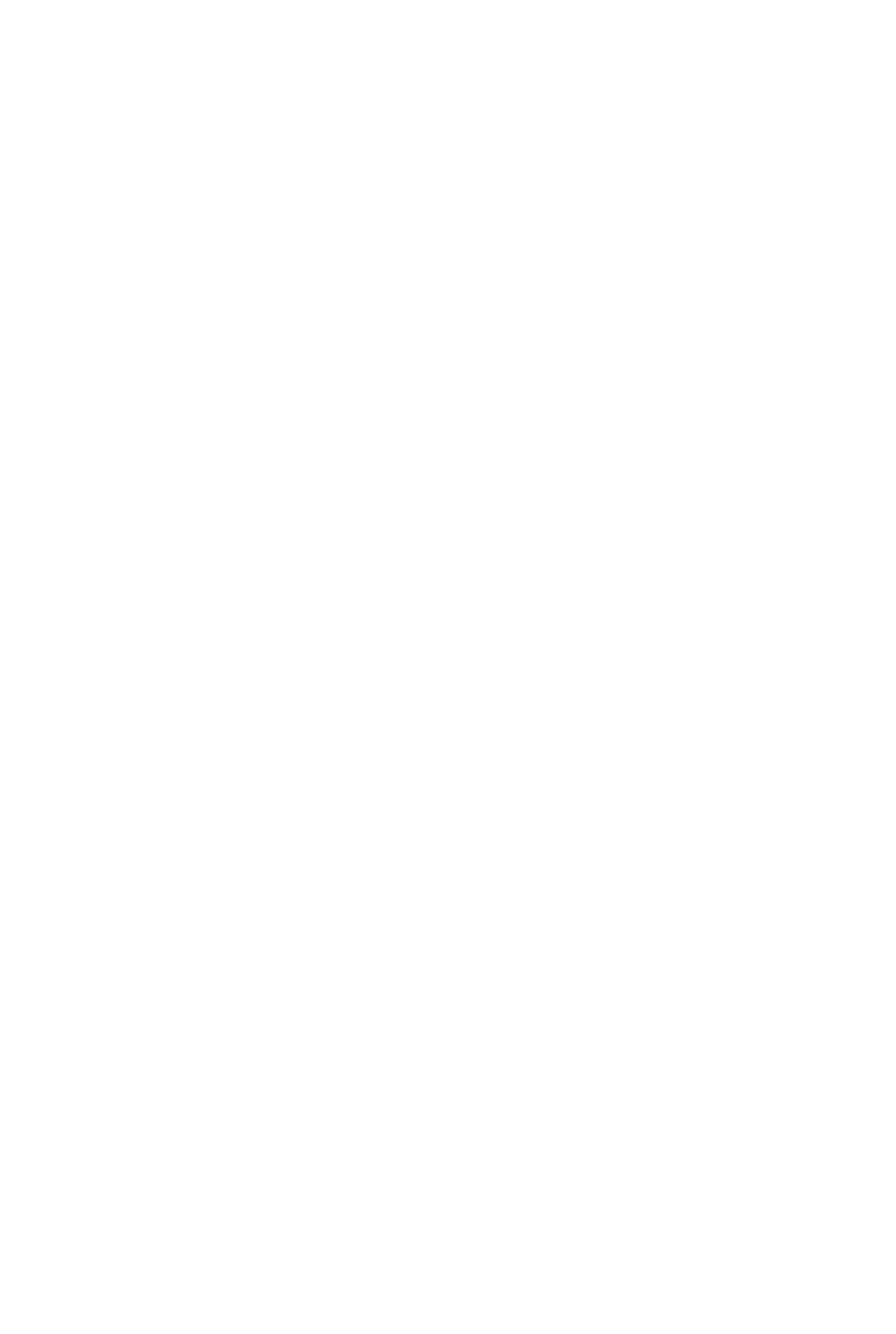
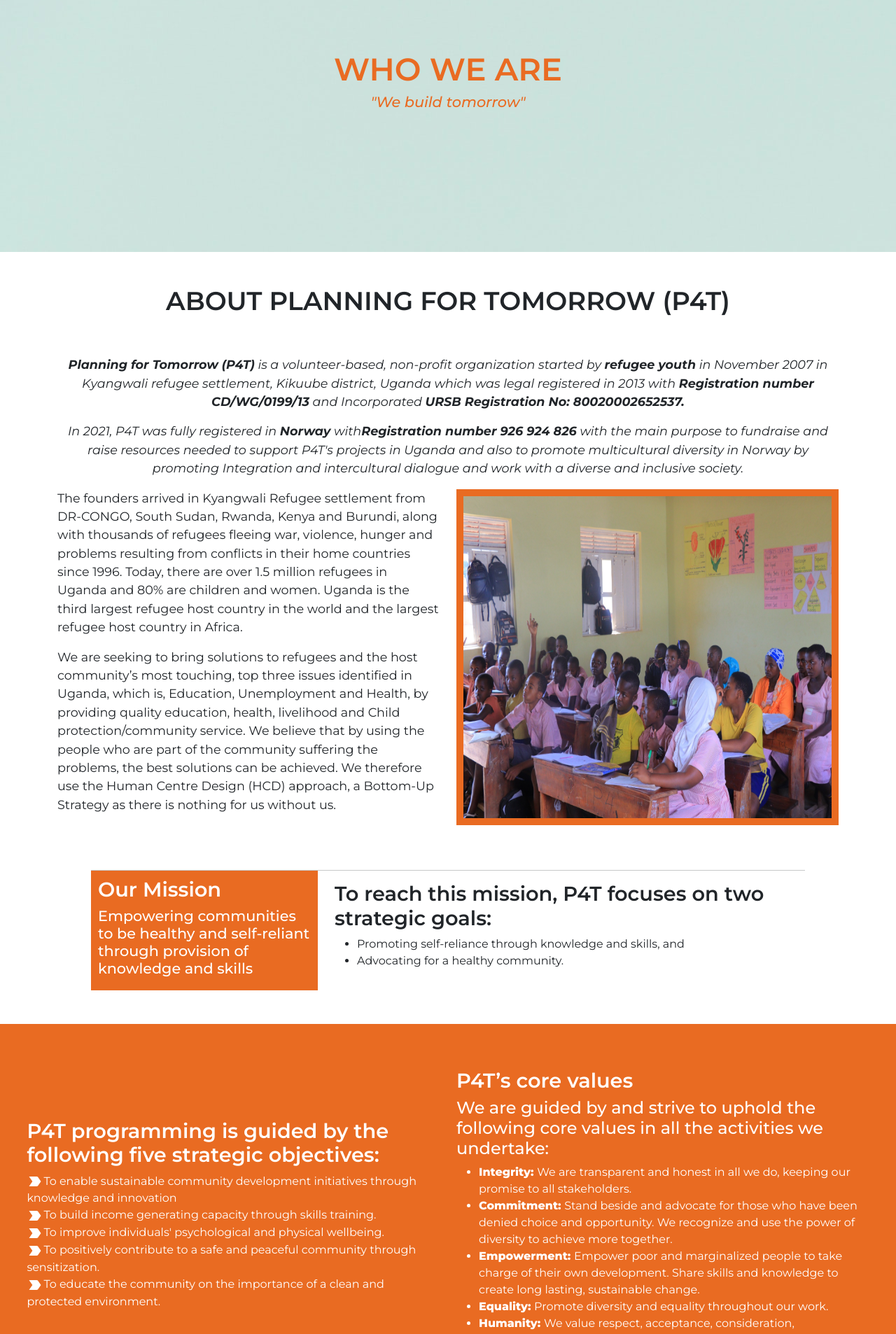
Before and after one commit to kwamboka1/p4t, a React (Create React App) app: page /who-we-are in a window 1280 px wide. Before the commit this address had no page. Shown: the part 120-2026 px from the top of the page at 70% size. Before the commit the page ends 800 px from the top, so only its background shows below. Built offline with nearby package versions, Linux system fonts and the light colour scheme.

Commit message:
added who-we-are content

```diff
--- a/src/App.jsx
+++ b/src/App.jsx
@@ -17,7 +17,7 @@
           />
           <Route
             exact
-            path='/about'
+            path='/who-we-are'
             element={<About />}
           />
         </Routes>
--- a/src/components/navbar/Navbar.jsx
+++ b/src/components/navbar/Navbar.jsx
@@ -52,7 +52,7 @@
                             </Link>
                             <ul className="dropdown-menu dropdown-menu-light">
                                 <li>
-                                    <Link to="" className="dropdown-item" >Who we are</Link>
+                                    <Link to="/who-we-are" className="dropdown-item" >Who we are</Link>
                                 </li>
                                 <li>
                                     <Link to="" className="dropdown-item" >Our Team</Link>
--- a/src/index.scss
+++ b/src/index.scss
@@ -27,11 +27,12 @@
 }
 
 h2 {
-  font-size: 3rem;
+  font-size: 2.8rem;
+  font-weight: 600;
 }
 
 h3 {
-  font-size: 2.5rem;
+  font-size: 2.3rem;
   font-weight: 600;
 }
 
@@ -66,3 +67,7 @@
   background-color: var(--main-orange);
   padding: 5% 3%;
 }
+
+.intro-text {
+  color: var(--main-orange);
+}
--- a/src/pages/about/About.jsx
+++ b/src/pages/about/About.jsx
@@ -1,12 +1,163 @@
+import Footer from '../../components/footer/Footer';
 import Navbar from '../../components/navbar/Navbar';
 import './about.scss';
 import React from 'react';
+import abtImg from '../../assets/p4t-pupils.jpeg';
+import LabelImportantIcon from '@mui/icons-material/LabelImportant';
 
 const About = () => {
     return (
         <div>
             <Navbar />
-            <h1>About</h1>
+            <div className='about'>
+                <div className='text-center intro-text'>
+                    <h2>WHO WE ARE</h2>
+                    <h6><em>"We build tomorrow"</em></h6>
+                </div>
+            </div>
+            <div className='container abt-text'>
+                <div className='row'>
+                    <h3 className='text-center py-5'>ABOUT PLANNING FOR TOMORROW (P4T)</h3>
+                    <p className='text-center'>
+                        <em>
+                            <strong>Planning for Tomorrow (P4T)</strong> is a volunteer-based,
+                            non-profit organization started by <strong>refugee youth</strong> in
+                            November 2007 in Kyangwali refugee settlement, Kikuube district, Uganda
+                            which was legal registered in 2013 with <strong>Registration number
+                            CD/WG/0199/13</strong> and Incorporated <strong>URSB Registration No:
+                            80020002652537.</strong>
+                        </em>
+                    </p>
+                    <p className='text-center'>
+                        <em>
+                            In 2021, P4T was fully registered in <strong>Norway</strong> with
+                            <strong>Registration number 926 924 826</strong> with the main purpose
+                            to fundraise and raise resources needed to support P4T's projects in Uganda
+                            and also to promote multicultural diversity in Norway by promoting
+                            Integration and intercultural dialogue and work with a diverse and inclusive society.
+                        </em>
+                    </p>
+                    <div className='col-md-6'>
+                        <p>
+                            The founders arrived in Kyangwali Refugee settlement from DR-CONGO,
+                            South Sudan, Rwanda, Kenya and Burundi, along with thousands of refugees
+                            fleeing war, violence, hunger and problems resulting from conflicts in
+                            their home countries since 1996. Today, there are over 1.5 million refugees
+                            in Uganda and 80% are children and women. Uganda is the third largest
+                            refugee host country in the world and the largest refugee host country
+                            in Africa.
+                        </p>
+                        <p>
+                            We are seeking to bring solutions to refugees and the host community’s most
+                            touching, top three issues identified in Uganda, which is, Education,
+                            Unemployment and Health, by providing quality education, health, livelihood
+                            and Child protection/community service. We believe that by using the people
+                            who are part of the community suffering the problems, the best solutions
+                            can be achieved. We therefore use the Human Centre Design (HCD) approach,
+                            a Bottom-Up Strategy as there is nothing for us without us.
+                        </p>
+                    </div>
+                    <div className='col-md-6'>
+                        <img
+                            src={abtImg}
+                            alt=''
+                            width='100%'
+                            height='100%'
+                        />
+                    </div>
+                </div>
+                <div className='p-5'>
+                    <hr />
+                    <div className='row'>
+                        <div className='col-lg-4'>
+                            <div className='mission'>
+                                <h5>Our Mission</h5>
+                                <h6>
+                                    Empowering communities to be healthy and self-reliant through
+                                    provision of knowledge and skills
+                                </h6>
+                            </div>
+                        </div>
+                        <div className='col-lg-8'>
+                            <h5>To reach this mission, P4T focuses on two strategic goals:</h5>
+                            <ul>
+                                <li>
+                                    Promoting self-reliance through knowledge and skills, and
+                                </li>
+                                <li>
+                                    Advocating for a healthy community.
+                                </li>
+                            </ul>
+                        </div>
+                    </div>
+                </div>
+            </div>
+            <div className='section-bg'>
+                <div className='row'>
+                    <div className='col-md-6 pt-5'>
+                        <h5 className='pt-4'>
+                            P4T programming is guided by the following five strategic objectives:
+                        </h5>
+                        <div>
+                            <LabelImportantIcon />
+                            <span>To enable sustainable community development initiatives through knowledge and innovation</span>
+                        </div>
+                        <div>
+                            <LabelImportantIcon />
+                            <span>To build income generating capacity through skills training.</span>
+                        </div>
+                        <div>
+                            <LabelImportantIcon />
+                            <span>To improve individuals' psychological and physical wellbeing.</span>
+                        </div>
+                        <div>
+                            <LabelImportantIcon />
+                            <span>To positively contribute to a safe and peaceful community through sensitization.</span>
+                        </div>
+                        <div>
+                            <LabelImportantIcon />
+                            <span>To educate the community on the importance of a clean and protected environment.</span>
+                        </div>
+                    </div>
+                    <div className='col-md-6'>
+                        <h5>
+                            P4T’s core values
+                        </h5>
+                        <h6>
+                            We are guided by and strive to uphold the following core values in all
+                            the activities we undertake:
+                        </h6>
+                        <ul>
+                            <li>
+                                <strong>Integrity: </strong>
+                                We are transparent and honest in all we do, keeping our promise to all stakeholders.
+                            </li>
+                            <li>
+                                <strong>Commitment: </strong>
+                                Stand beside and advocate for those who have been denied choice and
+                                opportunity. We recognize and use the power of diversity to achieve
+                                more together.
+                            </li>
+                            <li>
+                                <strong>Empowerment: </strong>
+                                Empower poor and marginalized people to take charge of their own
+                                development. Share skills and knowledge to create long lasting,
+                                sustainable change.
+                            </li>
+                            <li>
+                                <strong>Equality: </strong>
+                                Promote diversity and equality throughout our work.
+                            </li>
+                            <li>
+                                <strong>Humanity: </strong>
+                                We value respect, acceptance, consideration, appreciation, listening,
+                                openness, affection, empathy and love towards other human beings.
+                            </li>
+                        </ul>
+                    </div>
+                </div>
+            </div>
+            <Footer />
         </div>
     )
 };
--- a/src/pages/about/about.scss
+++ b/src/pages/about/about.scss
@@ -0,0 +1,19 @@
+.about {
+    display: flex;
+    align-items: center;
+    justify-content: center;
+    height: 60vh;
+    background-image: url('../../assets/Bg0.jpg');
+}
+
+.abt-text {
+    img {
+        border: 10px solid var(--main-orange);
+    }
+    .mission {
+        background-color: var(--main-orange);
+        color: var(--main-white);
+        padding: 10px;
+        margin-top: -16px;
+    }
+}
--- a/src/pages/home/Home.jsx
+++ b/src/pages/home/Home.jsx
@@ -20,7 +20,11 @@
                 <div id="carouselExample" className="carousel slide" data-bs-ride="carousel">
                     <div className="carousel-inner">
                         <div className="carousel-item active">
-                            <img src={Bg0} className="d-block w-100" alt="Slide 1" />
+                            <img
+                                src={Bg0}
+                                className="d-block w-100"
+                                alt="Slide 1"
+                            />
                             <div className="carousel-caption">
                                 <div class="px-4 py-5 my-5 text-center">
                                     <h1 className="display-5 fw-bold">
```
